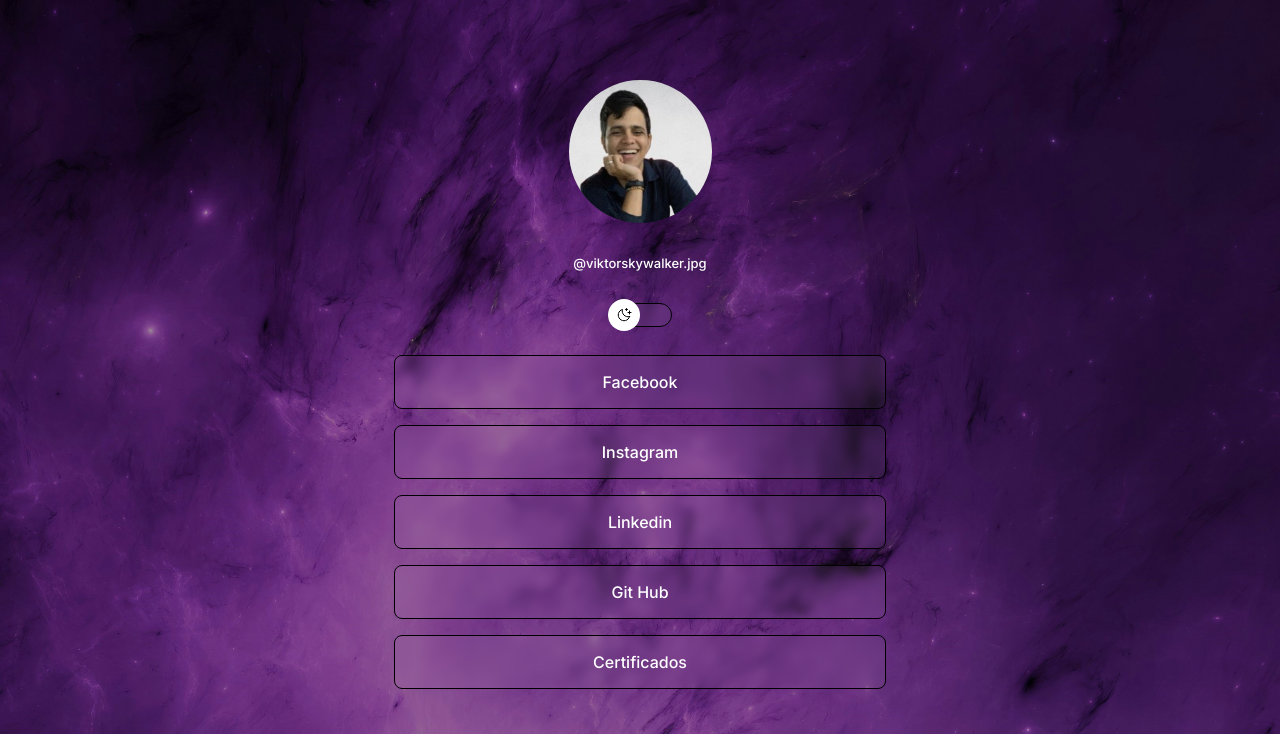
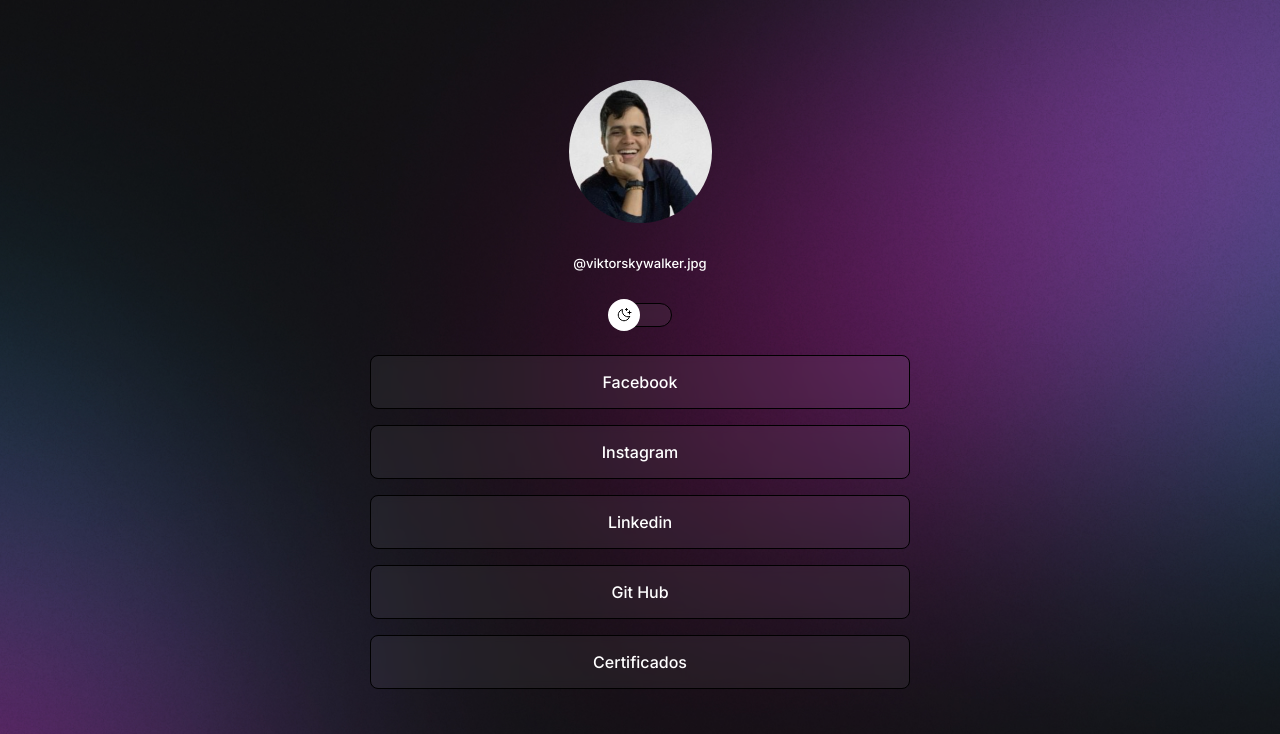
Before and after one commit to Viktor951/projetoportifolio-, a plain HTML site: page index.html in a window 1280 px wide. Shown: the top 734 px of the page. Drawn offline with nearby package versions, Linux system fonts and the light colour scheme.

Commit message:
new wallpaper

```diff
--- a/style.css
+++ b/style.css
@@ -6,7 +6,7 @@
 
    :root{
         --text-color: white;
-        --bg-url: url(./assets/purplewallpaper.jpg);
+        --bg-url: url(./assets/bg-desktop.jpg);
         --stroke-color: black;
         --surface-color: rgba(255, 255, 255, 0.05);
         --surface-color-hover: rgba(0, 0, 0, 0.02);
@@ -29,10 +29,15 @@
 
    body {
      background: var(--bg-url)  no-repeat top center/cover;
+<<<<<<< HEAD
+
+     height: 100vh;
+=======
      background-repeat: no-repeat;
      background-position: top center;
      background-size: cover;
      height: 100vh;
+>>>>>>> c4cd26e0031e4a5faebbdb721990bd3a8b7dc706
    }
 
    body * {
@@ -43,7 +48,13 @@
      width: 100%;
      max-width: 588px;
      margin: 56px auto 0px;
+<<<<<<< HEAD
      padding: 0 24px;
+
+
+=======
+     padding: 0 24px;
+>>>>>>> c4cd26e0031e4a5faebbdb721990bd3a8b7dc706
    }
 
    #profile {
```
